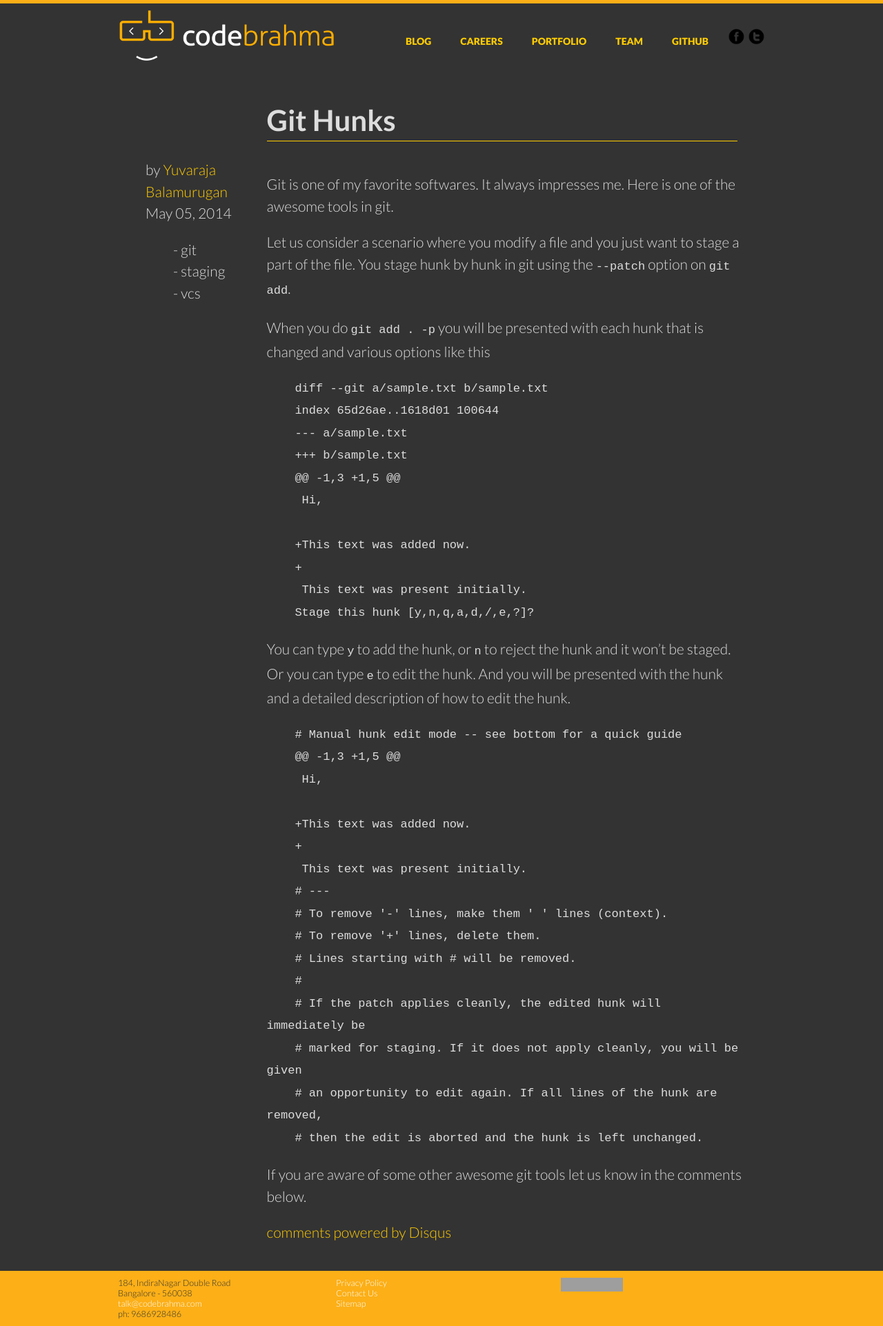
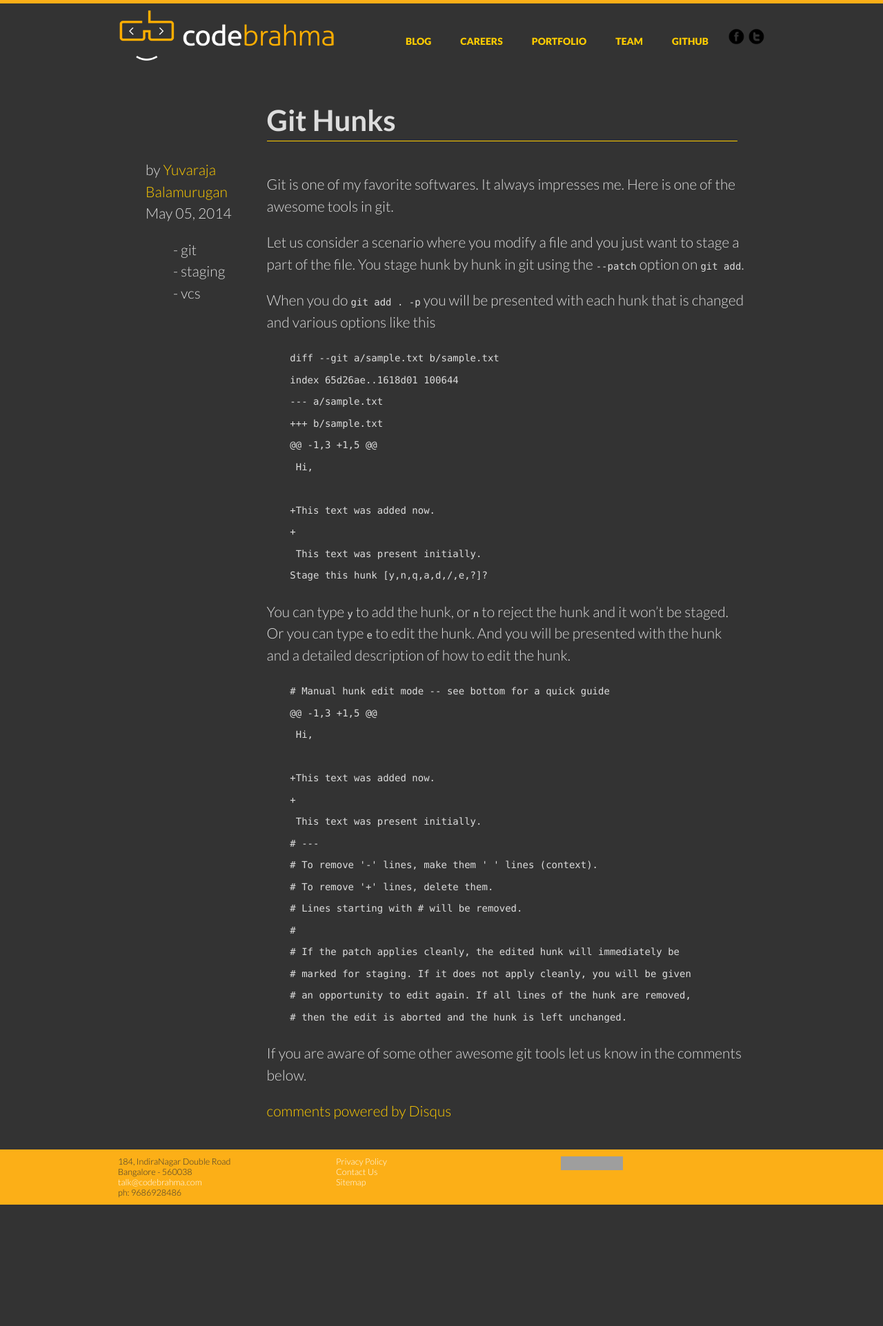
Before and after one commit to Codebrahma/codebrahma.github.io, a Jekyll site: the page built from _posts/2014-05-05-git-hunks.markdown, in a window 1280 px wide. Shown: the whole page at 69% size. Built offline with Jekyll 4.4.1, drawn with Linux system fonts in a browser that asks for light colours; some web fonts are replaced; a script that is not in the unit is left out; comment, search, counter and statistics services are not loaded; after the commit the page ends 1747 px from its top, so only the background shows below that; grey boxes are pictures that could not be loaded.

Commit message:
added overriding style for codeblocks and changed the font to monaco(I hope it is a web font)

```diff
--- a/css/main.css
+++ b/css/main.css
@@ -692,6 +692,9 @@ footer {
     box-shadow: inset 0 1px 10px 1px #5c8bee, 0 1px 0 #1d2c4d, 0 2px 0 #1f3053, 0 4px 3px 0 #111111;
     margin-top: 58px; }
 
+/* Code Blocks */
 code{
-  font-size: 17px;
+  font-size: 14px;
+  line-height: 20px;
+  font-family: monaco, serif;
 }
```
